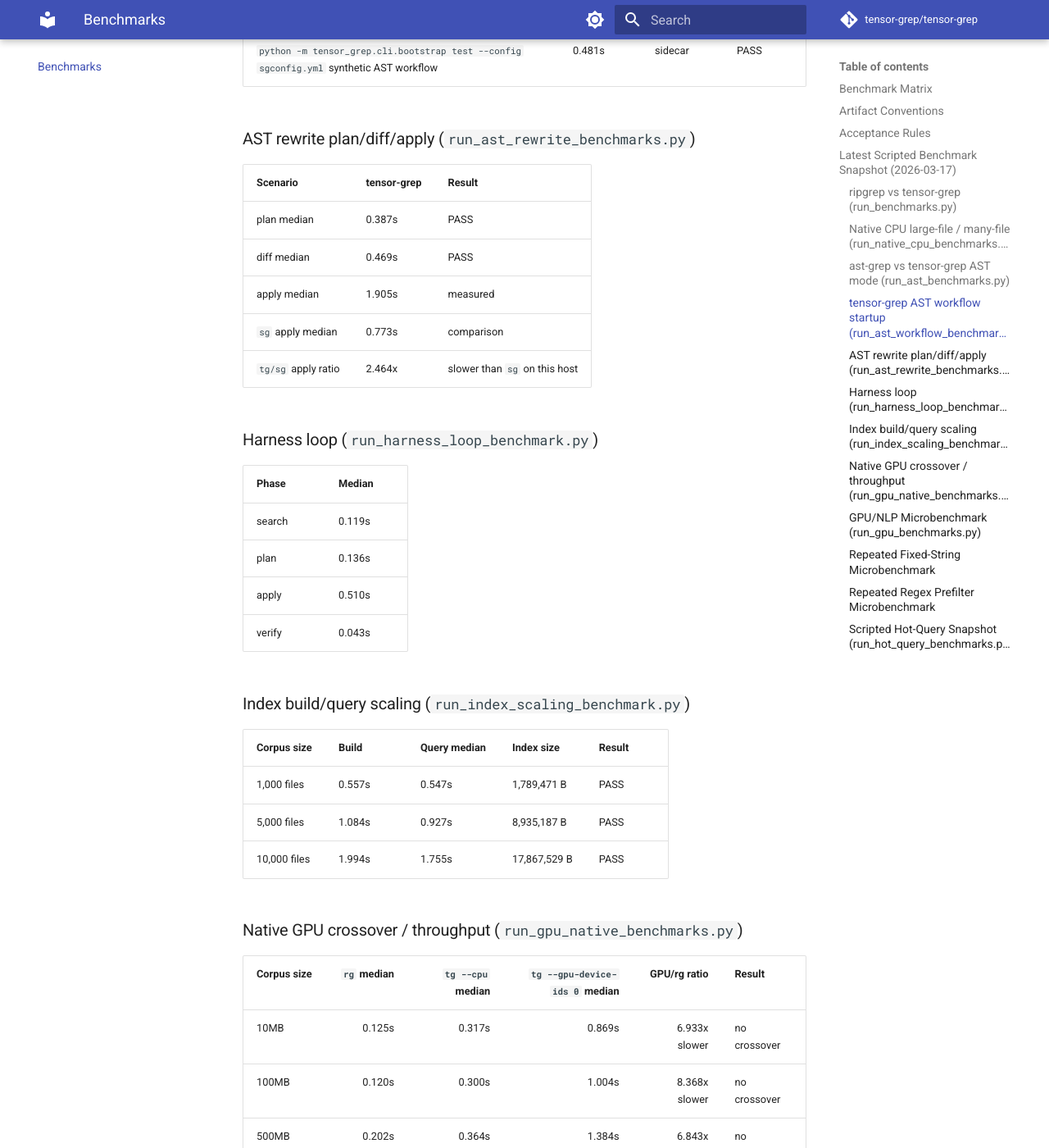
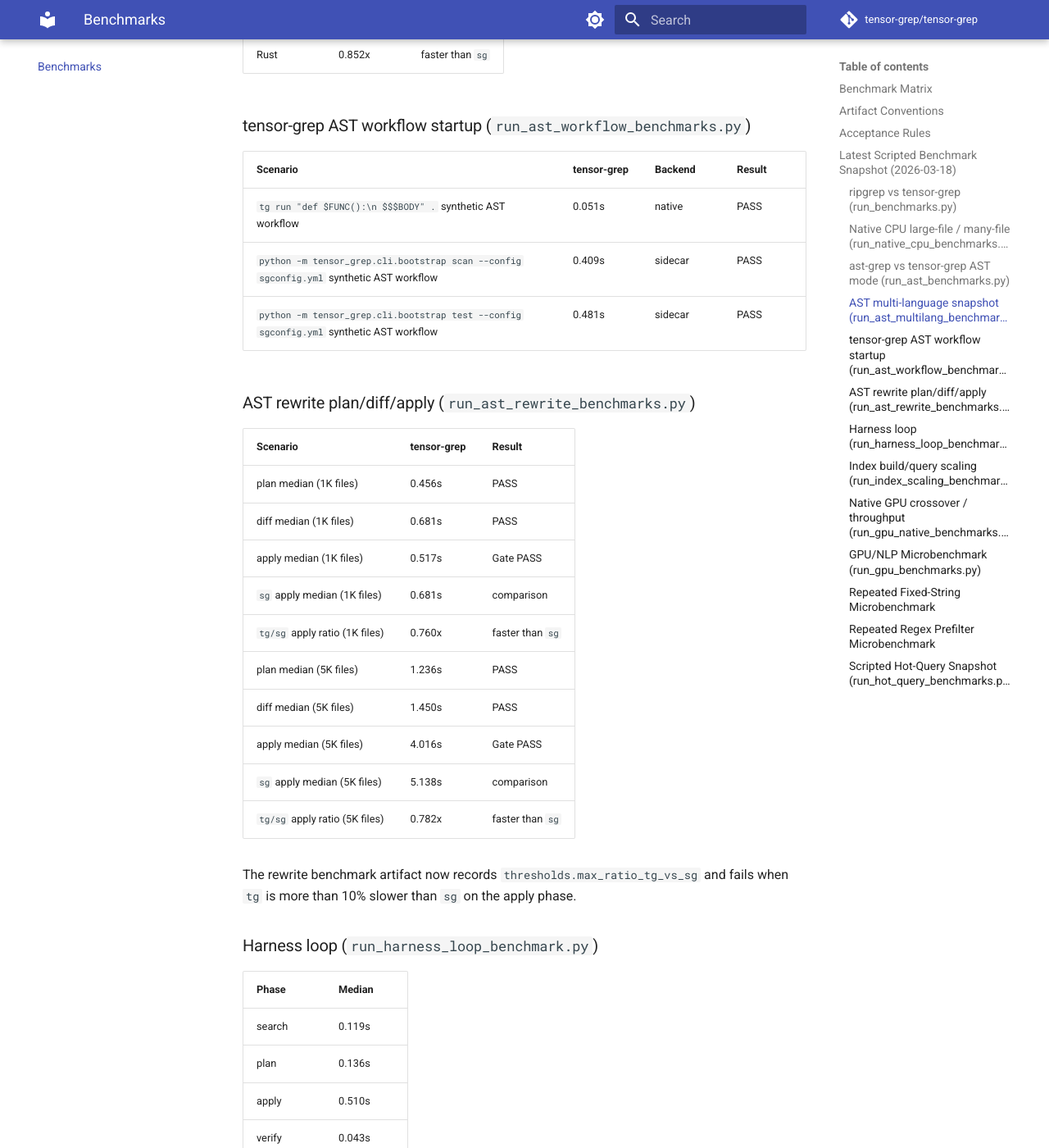
Before and after one commit to oimiragieo/tensor-grep, an MkDocs documentation site: the page built from docs/benchmarks.md, in a window 1280 px wide and 1400 px high, scrolled down 4112 px. Shown: the whole window at 82% size. Built offline with MkDocs 1.6.1 and Material for MkDocs 9.7.7, drawn with Linux system fonts in a browser that asks for light colours; comment, search, counter and statistics services are not loaded; some of the changed text lies outside the part shown.

Commit message:
perf: lock ast and rewrite benchmark gates

```diff
--- a/docs/benchmarks.md
+++ b/docs/benchmarks.md
@@ -48,7 +48,7 @@
 - Keep backend labels explicit in artifacts so routing claims are auditable.
 - Freeze artifact naming once a suite becomes part of release or contract governance.
 
-## Latest Scripted Benchmark Snapshot (2026-03-17)
+## Latest Scripted Benchmark Snapshot (2026-03-18)
 
 The numbers below are from local benchmark artifacts generated by:
 
@@ -104,10 +104,19 @@
 
 | Metric | Value |
 | --- | --- |
-| `ast-grep` median | 0.162s |
-| `tensor-grep` median | 0.305s |
-| Ratio (`tg/sg`) | 1.877x |
-| Gate (`<= 3.0`) | PASS |
+| `ast-grep` median | 0.209s |
+| `tensor-grep` median | 0.177s |
+| Ratio (`tg/sg`) | 0.846x |
+| Gate (`<= 1.1`) | PASS |
+
+### AST multi-language snapshot (`run_ast_multilang_benchmarks.py`)
+
+| Language | `tg/sg` ratio | Result |
+| --- | --- | --- |
+| Python | 0.850x | PASS |
+| JavaScript | 0.795x | faster than `sg` |
+| TypeScript | 0.743x | faster than `sg` |
+| Rust | 0.852x | faster than `sg` |
 
 ### tensor-grep AST workflow startup (`run_ast_workflow_benchmarks.py`)
 
@@ -121,11 +130,18 @@
 
 | Scenario | tensor-grep | Result |
 | --- | --- | --- |
-| plan median | 0.387s | PASS |
-| diff median | 0.469s | PASS |
-| apply median | 1.905s | measured |
-| `sg` apply median | 0.773s | comparison |
-| `tg/sg` apply ratio | 2.464x | slower than `sg` on this host |
+| plan median (1K files) | 0.456s | PASS |
+| diff median (1K files) | 0.681s | PASS |
+| apply median (1K files) | 0.517s | Gate PASS |
+| `sg` apply median (1K files) | 0.681s | comparison |
+| `tg/sg` apply ratio (1K files) | 0.760x | faster than `sg` |
+| plan median (5K files) | 1.236s | PASS |
+| diff median (5K files) | 1.450s | PASS |
+| apply median (5K files) | 4.016s | Gate PASS |
+| `sg` apply median (5K files) | 5.138s | comparison |
+| `tg/sg` apply ratio (5K files) | 0.782x | faster than `sg` |
+
+The rewrite benchmark artifact now records `thresholds.max_ratio_tg_vs_sg` and fails when `tg` is more than 10% slower than `sg` on the apply phase.
 
 ### Harness loop (`run_harness_loop_benchmark.py`)
 
```
Also changed, not shown: README.md (+2 -2 lines), docs/PAPER.md (+3 -3 lines), 7 other files.
